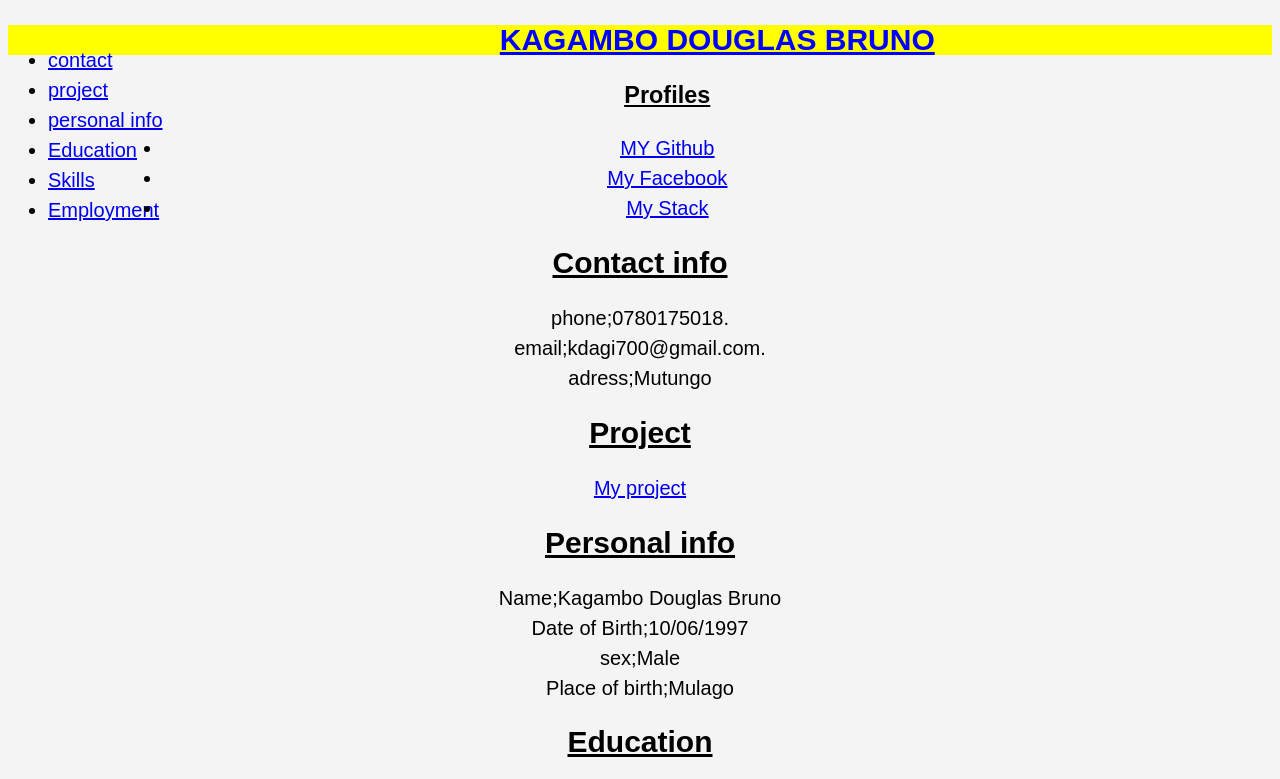
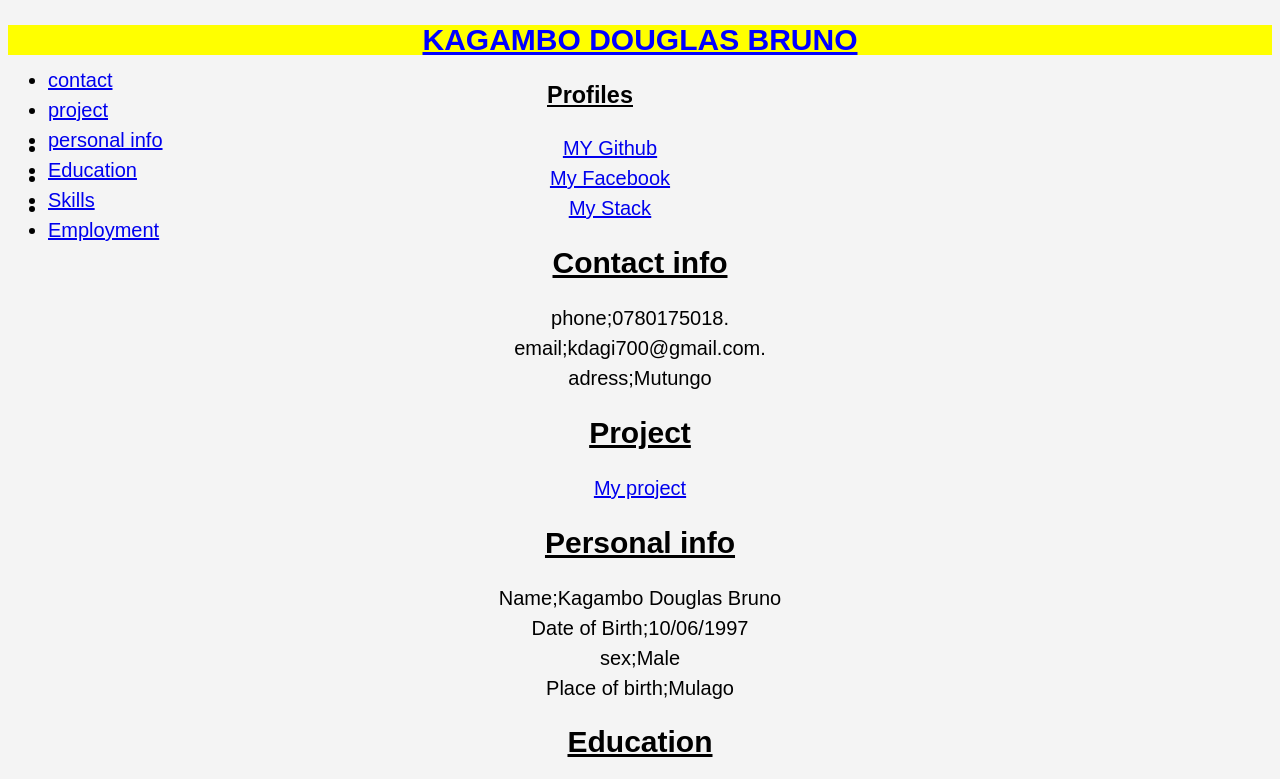
Before and after one commit to MUVALA1/MUVALA1.github.io, a plain HTML site: page index.html in a window 1280 px wide. Shown: the top 779 px of the page. Drawn offline with Linux system fonts and the light colour scheme.

Commit message:
more to do

```diff
--- a/style.css
+++ b/style.css
@@ -26,6 +26,8 @@ a:hover{
 }
 #navbar{
 	float:left;
+	position:absolute;
+	padding-top: 20px
 }
 .content{
 	text-align: center;
```
